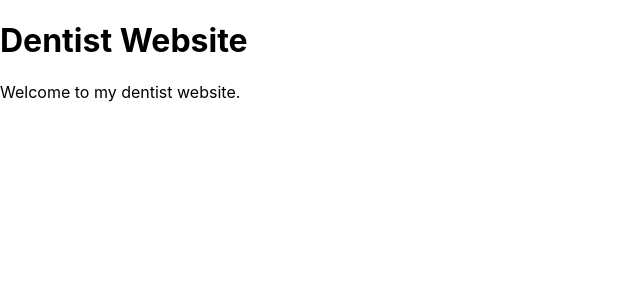
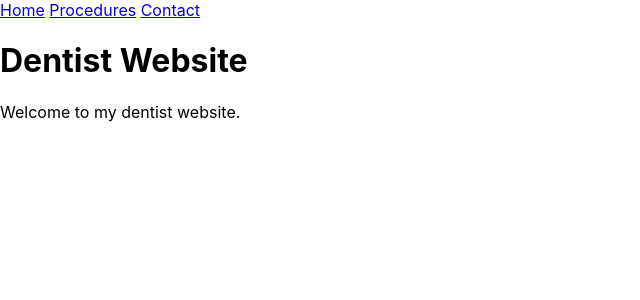
Before and after one commit to ndelforno/React-intro, a React (Create React App) app in the folder dentist-website/: page / in a window 1280 px wide. Shown: the top 300 px of the page, without its empty margins (0-640 px from the left). Built offline with nearby package versions, Linux system fonts and the light colour scheme.

Commit message:
navbar added

```diff
--- a/dentist-website/src/App.js
+++ b/dentist-website/src/App.js
@@ -17,6 +17,11 @@
     return (
       <Router>
         <div>
+          <nav>
+            <Link to="/">Home</Link>{' '}
+            <Link to="/procedures">Procedures</Link>{' '}
+            <Link to="/contact">Contact</Link>
+          </nav>
           <Route exact path="/" component={Home} />
           <Route path="/procedures" component={Procedures} />
           <Route path="/contact" component={Contact} />
```
